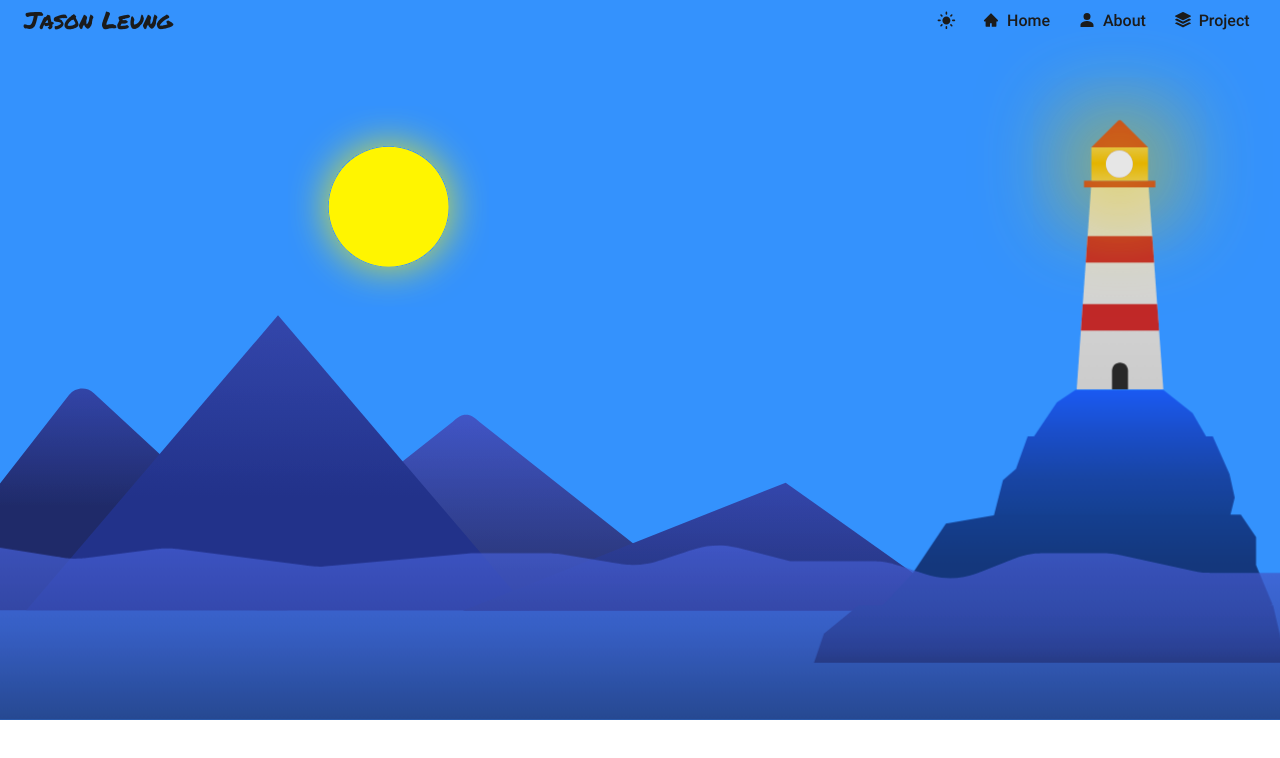
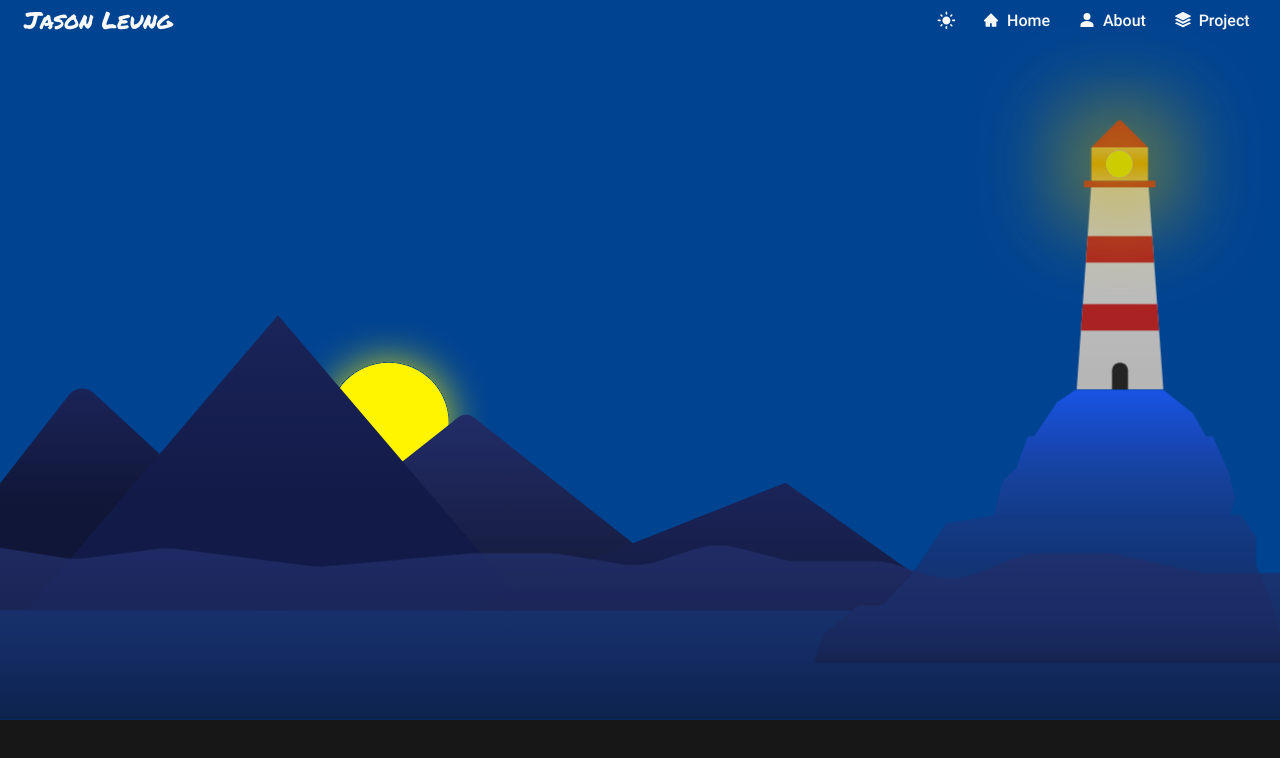
Before and after one commit to kfleung129/my-portfolio, a Next.js app: page /about in a window 1280 px wide. Shown: the top 758 px of the page. Built offline with nearby package versions, Linux system fonts and the light colour scheme.

Commit message:
fixed data-theme hydration error

```diff
--- /dev/null
+++ b/src/app/provider.tsx
@@ -0,0 +1,16 @@
+"use client";
+import { ThemeProvider } from "next-themes";
+import { useEffect, useState } from "react";
+
+export default function Provider({ children }: Readonly<{ children: React.ReactNode }>) {
+  const [mounted, setMounted] = useState(false);
+  useEffect(() => {
+    setMounted(true);
+  }, []);
+
+  return (
+    mounted ?
+    <ThemeProvider defaultTheme={'dark'} enableSystem={false}>{children}</ThemeProvider>
+    : <>{children}</>
+  )
+}
--- a/src/components/Background.tsx
+++ b/src/components/Background.tsx
@@ -1,4 +1,3 @@
-"use client";
 import "@/styles/home_background.css";
 
 export default function Background() {
--- a/src/components/MenuList.tsx
+++ b/src/components/MenuList.tsx
@@ -1,7 +1,5 @@
 "use client";
 import styles from "@/styles/menu.module.css";
-import { useState } from "react";
-import { IconType } from "react-icons";
 import { TiThMenu } from "react-icons/ti";
 
 type Props = {
--- a/src/components/ThemeButton.tsx
+++ b/src/components/ThemeButton.tsx
@@ -1,41 +1,24 @@
-"use client";
 import styles from "@/styles/menu.module.css";
-import { MdDarkMode, MdLightMode } from "react-icons/md";
-import { useEffect } from "react";
+import { getIcon } from "@/utils/icon";
 import { useTheme } from "next-themes";
+import { useEffect, useState } from "react";
 import { IconType } from "react-icons";
-
-type IconMapper = {
-  dark: IconType,
-  light: IconType
-}
-
-const iconMapper: IconMapper = {
-  dark: MdDarkMode,
-  light: MdLightMode
-}
 
 export default function ThemeButton() {
   const { theme, setTheme } = useTheme();
-  // prevent null theme value
-  let Icon: IconType | undefined = iconMapper[theme as keyof IconMapper];
+  const [mounted, setMounted] = useState(false);
+  const Icon: IconType = getIcon(theme ?? '');
 
   useEffect(() => {
-    const userTheme = window.localStorage.getItem("data-theme") ?? (theme ?? 'light');
-    document.documentElement.setAttribute("data-theme", userTheme);
-    window.localStorage.setItem("data-theme", userTheme);
-
+    setMounted(true);
   }, []);
 
-  const changeDataTheme = () => {
-    let newTheme = (theme === "dark") ? "light" : "dark";
-    setTheme(newTheme);
-  }
+  if(!mounted) return null;
 
   return (
     <Icon
       className={styles.themeButton}
-      onClick={changeDataTheme}
+      onClick={() => setTheme(theme === 'dark' ? 'light' : 'dark')}
     />
   );
 }
--- a/src/utils/icon.tsx
+++ b/src/utils/icon.tsx
@@ -7,6 +7,7 @@ import { IconType } from "react-icons";
 import { AiFillHome } from "react-icons/ai";
 import { IoPersonSharp } from "react-icons/io5";
 import { BsStack, BsFillChatRightTextFill } from "react-icons/bs";
+import { MdDarkMode, MdLightMode } from "react-icons/md";
 
 const iconMapper: any = {
   "Home": AiFillHome,
@@ -29,7 +30,9 @@ const iconMapper: any = {
   "Docker": FaDocker,
   "Linux": FaLinux,
   "SpringBoot": SiSpring,
-  "Vue": FaVuejs
+  "Vue": FaVuejs,
+  "dark": MdLightMode,
+  "light": MdDarkMode
 }
 
 export function getIcon (name: string): IconType {
```
Also changed, not shown: src/app/layout.tsx (+4 -5 lines).
